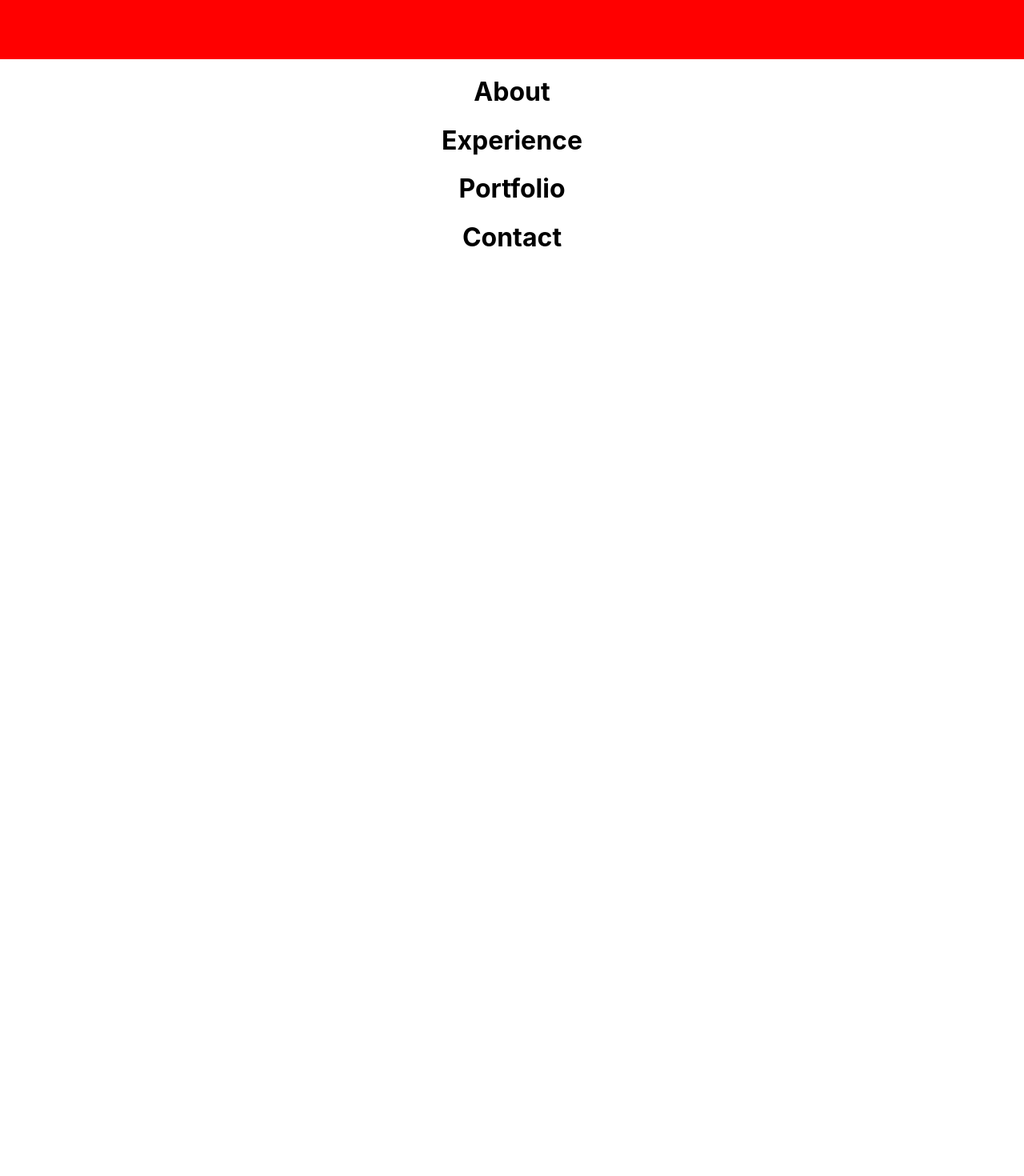
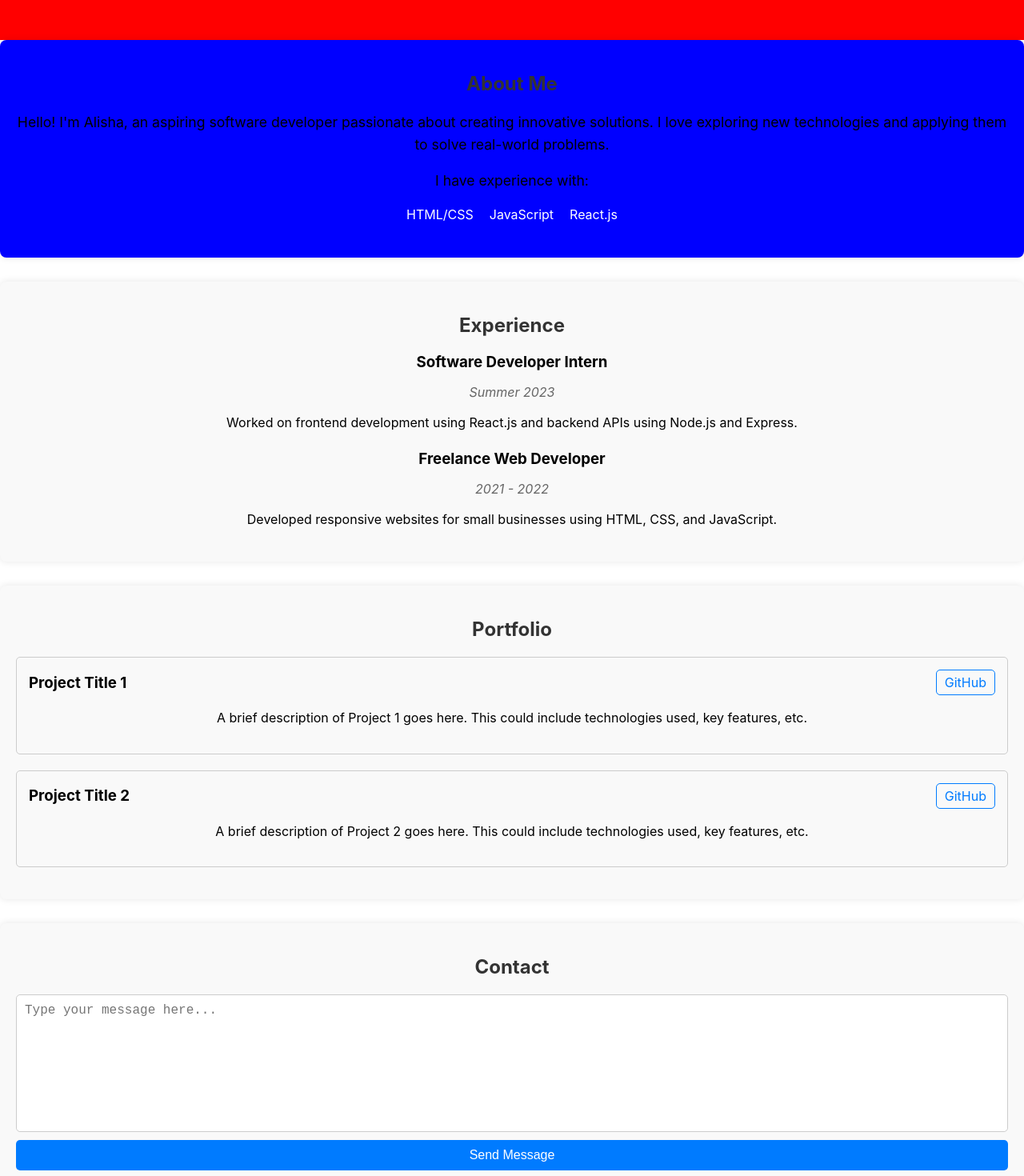
Before and after one commit to alisha-nas/personal-website, a React (Create React App) app: page / in a window 1280 px wide. Shown: the part 760-2230 px from the top of the page at 80% size. Before the commit the page ends 1097 px from the top, so only its background shows below. Built offline with nearby package versions, Linux system fonts and the light colour scheme.

Commit message:
Added rough ideas to all sections of webpage

```diff
--- a/package.json
+++ b/package.json
@@ -11,6 +11,7 @@
     "react-router-dom": "^6.23.1",
     "react-scripts": "5.0.1",
     "react-scroll": "^1.9.0",
+    "react-tsparticles": "^2.12.2",
     "sass": "^1.77.5",
     "web-vitals": "^2.1.4"
   },
--- a/src/pages/About.css
+++ b/src/pages/About.css
@@ -0,0 +1,25 @@
+#about-section {
+  background-color: blue;
+  padding: 20px;
+  border-radius: 8px;
+  box-shadow: 0 0 10px rgba(0, 0, 0, 0.1);
+  margin-bottom: 30px;
+}
+
+#about-section h1 {
+  color: #333;
+}
+
+#about-section p {
+  font-size: 1.1rem;
+  line-height: 1.6;
+}
+
+.skills-list {
+  list-style-type: none;
+  padding: 0;
+}
+
+.skills-list li {
+  margin-bottom: 8px;
+}
--- a/src/pages/About.js
+++ b/src/pages/About.js
@@ -1,9 +1,20 @@
+import React from 'react';
+import './About.css';
+
 const About = () => {
   return (
-    <h1 id = 'about-section' style={{color:'black'}}>About</h1>
-  )
-
+    <section id="about-section" className="about-container">
+      <h1>About Me</h1>
+      <p>Hello! I'm Alisha, an aspiring software developer passionate about creating innovative solutions. I love exploring new technologies and applying them to solve real-world problems.</p>
+      <p>I have experience with:</p>
+      <ul className="skills-list">
+        <li>HTML/CSS</li>
+        <li>JavaScript</li>
+        <li>React.js</li>
+        {/* Add more skills as needed */}
+      </ul>
+    </section>
+  );
 }
 
-
 export default About;
--- a/src/pages/Contact.css
+++ b/src/pages/Contact.css
@@ -0,0 +1,41 @@
+#contact-section {
+  background-color: #f9f9f9;
+  padding: 20px;
+  border-radius: 8px;
+  box-shadow: 0 0 10px rgba(0, 0, 0, 0.1);
+  margin-bottom: 30px;
+}
+
+#contact-section h1 {
+  color: #333;
+}
+
+.contact-form {
+  display: flex;
+  flex-direction: column;
+}
+
+.message-input {
+  height: 150px;
+  margin-bottom: 10px;
+  padding: 10px;
+  font-size: 1rem;
+  border: 1px solid #ccc;
+  border-radius: 5px;
+  resize: none;
+}
+
+.submit-button {
+  padding: 10px 20px;
+  font-size: 1rem;
+  background-color: #007bff;
+  color: #fff;
+  border: none;
+  border-radius: 5px;
+  cursor: pointer;
+  transition: background-color 0.3s ease;
+}
+
+.submit-button:hover {
+  background-color: #0056b3;
+}
--- a/src/pages/Contact.js
+++ b/src/pages/Contact.js
@@ -1,9 +1,35 @@
+import React, { useState } from 'react';
+import './Contact.css';
+
 const Contact = () => {
+  const [message, setMessage] = useState('');
+
+  const handleInputChange = (e) => {
+    setMessage(e.target.value);
+  };
+
+  const handleSubmit = (e) => {
+    e.preventDefault();
+    // Here you can implement the logic to send the message via email or store it in a database
+    alert(`Message sent: ${message}`);
+    setMessage('');
+  };
+
   return (
-    <h1 id = 'contact-section' style={{color:'black'}}>Contact</h1>
-  )
-
+    <section id="contact-section" className="contact-container">
+      <h1>Contact</h1>
+      <form onSubmit={handleSubmit} className="contact-form">
+        <textarea
+          value={message}
+          onChange={handleInputChange}
+          placeholder="Type your message here..."
+          className="message-input"
+          required
+        />
+        <button type="submit" className="submit-button">Send Message</button>
+      </form>
+    </section>
+  );
 }
 
-
 export default Contact;
--- a/src/pages/Experience.css
+++ b/src/pages/Experience.css
@@ -0,0 +1,28 @@
+#experience-section {
+  background-color: #f9f9f9;
+  padding: 20px;
+  border-radius: 8px;
+  box-shadow: 0 0 10px rgba(0, 0, 0, 0.1);
+  margin-bottom: 30px;
+}
+
+#experience-section h1 {
+  color: #333;
+}
+
+.experience-item {
+  margin-bottom: 20px;
+}
+
+.experience-item h3 {
+  margin-bottom: 5px;
+}
+
+.experience-date {
+  font-style: italic;
+  color: #666;
+}
+
+.experience-description {
+  line-height: 1.6;
+}
--- a/src/pages/Experience.js
+++ b/src/pages/Experience.js
@@ -1,9 +1,23 @@
+import React from 'react';
+import './Experience.css';
+
 const Experience = () => {
   return (
-    <h1 id = 'experience-section' style={{color:'black'}}>Experience</h1>
-  )
-
+    <section id="experience-section" className="experience-container">
+      <h1>Experience</h1>
+      <div className="experience-item">
+        <h3>Software Developer Intern</h3>
+        <p className="experience-date">Summer 2023</p>
+        <p className="experience-description">Worked on frontend development using React.js and backend APIs using Node.js and Express.</p>
+      </div>
+      <div className="experience-item">
+        <h3>Freelance Web Developer</h3>
+        <p className="experience-date">2021 - 2022</p>
+        <p className="experience-description">Developed responsive websites for small businesses using HTML, CSS, and JavaScript.</p>
+      </div>
+      {/* Add more experience items as needed */}
+    </section>
+  );
 }
 
-
 export default Experience;
--- a/src/pages/Homepage.css
+++ b/src/pages/Homepage.css
@@ -1,5 +1,5 @@
 .landing-container {
-  background-color: red;
+  background: red;
   padding: 70px;
   padding-bottom: 500px;
   display: flex;
--- a/src/pages/Homepage.js
+++ b/src/pages/Homepage.js
@@ -30,7 +30,7 @@ export default function HomePage() {
     <div className='landing-container'>
       <div className='landing-text'>
         <h1 className='greeting-text'>{displayedText}</h1>
-        <h2 className='subheading-text'>I'm an aspiring Software Developer with a passion for creating innovative solutions and learning new technologies.</h2>
+        <h2 className='subheading-text'>I'm an aspiring Software Developer. I am currently interning at Bell and am incoming at Symend.</h2>
       </div>
       <div className='landing-svg'>
         <img src={waving} alt="Waving hand" />
--- a/src/pages/Portfolio.css
+++ b/src/pages/Portfolio.css
@@ -0,0 +1,46 @@
+#portfolio-section {
+  background-color: #f9f9f9;
+  padding: 20px;
+  border-radius: 8px;
+  box-shadow: 0 0 10px rgba(0, 0, 0, 0.1);
+  margin-bottom: 30px;
+}
+
+#portfolio-section h1 {
+  color: #333;
+}
+
+.project-item {
+  margin-bottom: 20px;
+  padding: 15px;
+  border: 1px solid #ccc;
+  border-radius: 5px;
+}
+
+.project-header {
+  display: flex;
+  justify-content: space-between;
+  align-items: center;
+}
+
+.project-header h3 {
+  margin: 0;
+}
+
+.github-link {
+  text-decoration: none;
+  color: #007bff;
+  padding: 5px 10px;
+  border: 1px solid #007bff;
+  border-radius: 5px;
+  transition: background-color 0.3s ease;
+}
+
+.github-link:hover {
+  background-color: #007bff;
+  color: #fff;
+}
+
+.project-description {
+  line-height: 1.6;
+}
--- a/src/pages/Portfolio.js
+++ b/src/pages/Portfolio.js
@@ -1,9 +1,30 @@
+import React from 'react';
+import './Portfolio.css';
+
 const Portfolio = () => {
   return (
-    <h1 id = 'portfolio-section' class='Container' style={{color:'black'}}>Portfolio</h1>
-  )
+    <section id="portfolio-section" className="portfolio-container">
+      <h1>Portfolio</h1>
 
+      <div className="project-item">
+        <div className="project-header">
+          <h3>Project Title 1</h3>
+          <a href="https://github.com/example/project1" target="_blank" rel="noopener noreferrer" className="github-link">GitHub</a>
+        </div>
+        <p className="project-description">A brief description of Project 1 goes here. This could include technologies used, key features, etc.</p>
+      </div>
+
+      <div className="project-item">
+        <div className="project-header">
+          <h3>Project Title 2</h3>
+          <a href="https://github.com/example/project2" target="_blank" rel="noopener noreferrer" className="github-link">GitHub</a>
+        </div>
+        <p className="project-description">A brief description of Project 2 goes here. This could include technologies used, key features, etc.</p>
+      </div>
+
+      {/* Add more project items as needed */}
+    </section>
+  );
 }
 
-
 export default Portfolio;
```
Also changed, not shown: 2 other files (tests, documents, lock files or other folders).
